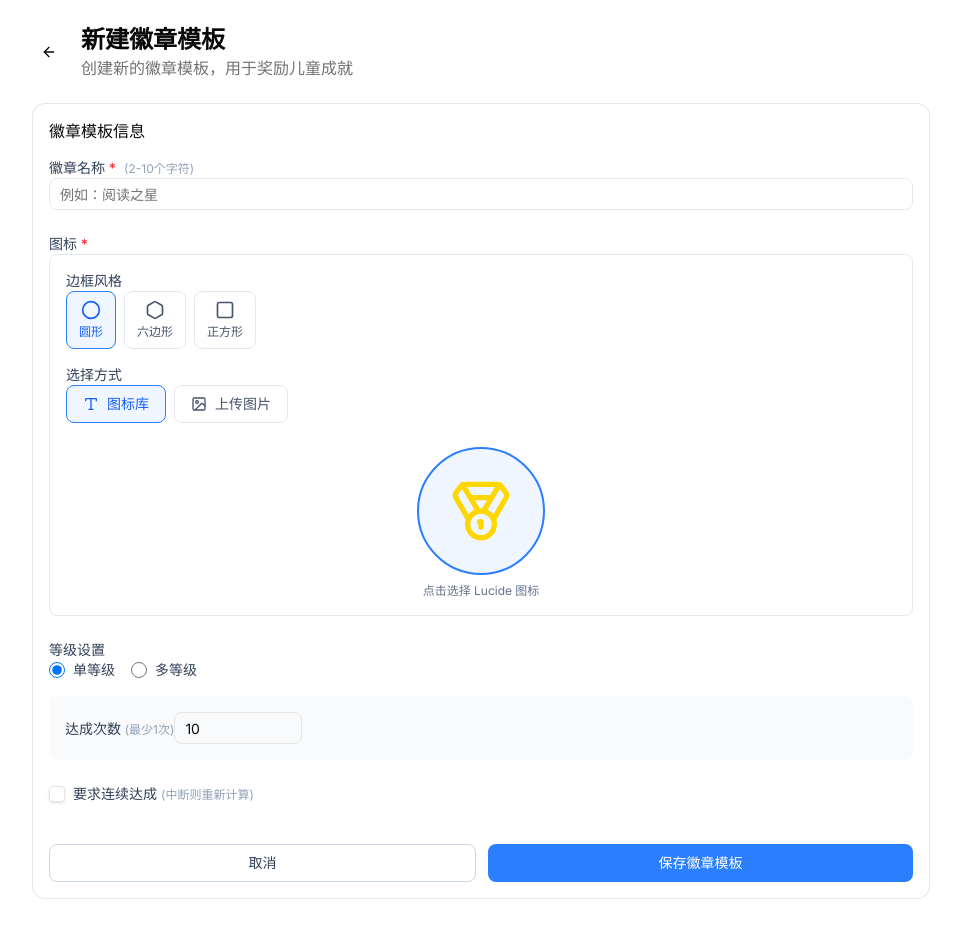
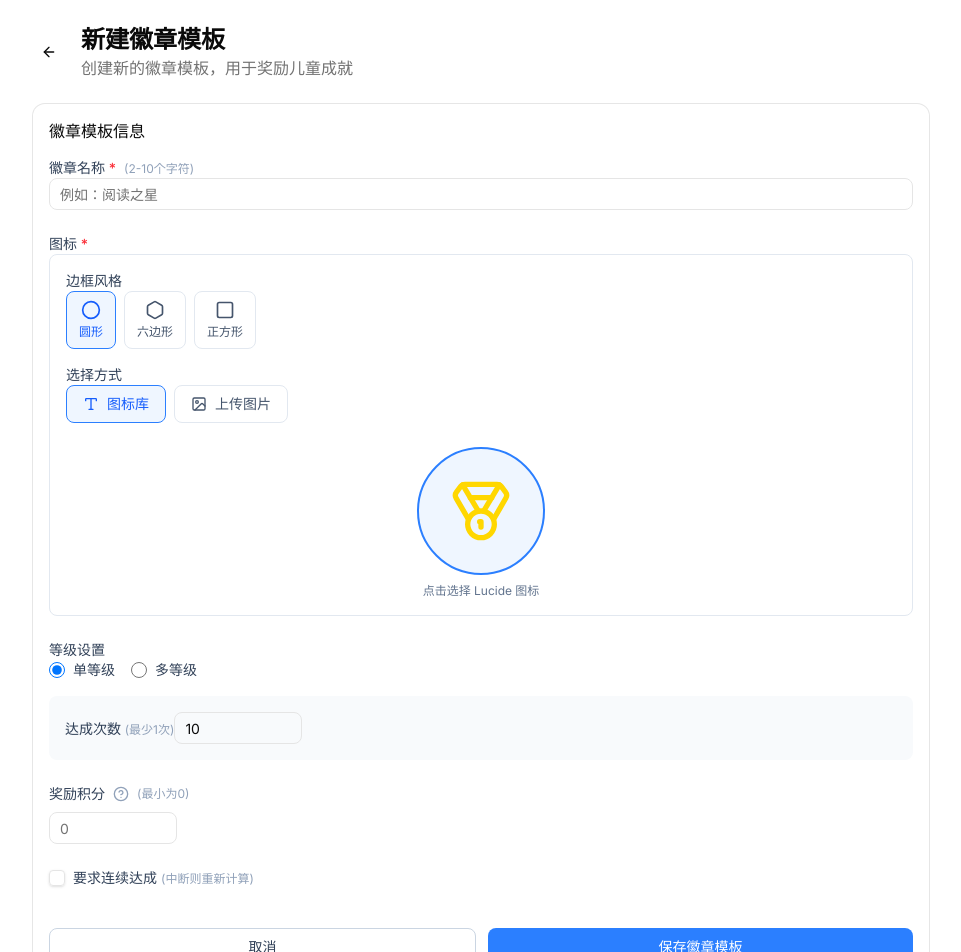
Before and after one commit to maicss/bmad-test2, a Next.js app: page /admin/medal-templates/new in a window 1280 px wide. Shown: the top 952 px of the page, without its empty margins (159-1120 px from the left). Before the commit the page ends 922 px from the top, so only its background shows below. Built offline with nearby package versions, Linux system fonts and the light colour scheme.

Commit message:
feat(db): add reward_points column migration for medal_template table

```diff
--- a/app/admin/medal-templates/[id]/edit/page.tsx
+++ b/app/admin/medal-templates/[id]/edit/page.tsx
@@ -120,6 +120,7 @@ export default function EditMedalTemplatePage({ params }: { params: Promise<{ id
     levelMode: template.levelMode,
     levelCount: template.levelCount,
     thresholdCounts: template.tiers?.map(t => t.threshold) || [10],
+    rewardPoints: template.rewardPoints,
     isContinuous: template.isContinuous,
   } : undefined;
 
--- a/app/admin/medal-templates/[id]/page.tsx
+++ b/app/admin/medal-templates/[id]/page.tsx
@@ -212,6 +212,10 @@ export default function MedalTemplateDetailPage({ params }: { params: Promise<{
                 <label className="text-sm text-muted-foreground">是否连续</label>
                 <p className="font-medium">{template.isContinuous ? "是" : "否"}</p>
               </div>
+              <div>
+                <label className="text-sm text-muted-foreground">奖励积分</label>
+                <p className="font-medium">{template.rewardPoints || 0} 分</p>
+              </div>
             </div>
           </CardContent>
         </Card>
--- a/app/api/admin/medal-templates/[id]/route.ts
+++ b/app/api/admin/medal-templates/[id]/route.ts
@@ -113,6 +113,7 @@ export async function PUT(
         level_count = ?,
         tier_colors = ?,
         threshold_counts = ?,
+        reward_points = ?,
         is_continuous = ?,
         updated_at = ?
       WHERE id = ?
@@ -126,6 +127,7 @@ export async function PUT(
       body.levelMode === "multiple" ? (body.levelCount || 3) : 1,
       tierColors,
       JSON.stringify(thresholdCounts),
+      body.rewardPoints || 0,
       body.isContinuous ? 1 : 0,
       now,
       id
--- a/app/api/admin/medal-templates/route.ts
+++ b/app/api/admin/medal-templates/route.ts
@@ -91,9 +91,9 @@ export async function POST(request: NextRequest) {
     rawDb.query(`
       INSERT INTO medal_template (
         id, family_id, name, icon_type, icon_value, icon_color, border_style,
-        level_mode, level_count, tier_colors, threshold_counts, is_continuous,
+        level_mode, level_count, tier_colors, threshold_counts, reward_points, is_continuous,
         is_active, created_by, created_at, updated_at
-      ) VALUES (?, ?, ?, ?, ?, ?, ?, ?, ?, ?, ?, ?, ?, ?, ?, ?)
+      ) VALUES (?, ?, ?, ?, ?, ?, ?, ?, ?, ?, ?, ?, ?, ?, ?, ?, ?)
     `).run(
       id,
       null, // 系统级模板，family_id 为 NULL
@@ -106,6 +106,7 @@ export async function POST(request: NextRequest) {
       body.levelMode === "multiple" ? (body.levelCount || 3) : 1,
       tierColors,
       JSON.stringify(thresholdCounts),
+      body.rewardPoints || 0,
       body.isContinuous ? 1 : 0,
       1, // is_active
       session.user.id,
@@ -169,6 +170,7 @@ export async function GET(request: NextRequest) {
         border_style as borderStyle,
         level_mode as levelMode,
         level_count as levelCount,
+        reward_points as rewardPoints,
         is_active as isActive
       FROM medal_template
       ORDER BY created_at DESC
@@ -181,6 +183,7 @@ export async function GET(request: NextRequest) {
       borderStyle: "circle" | "hexagon" | "square";
       levelMode: "single" | "multiple";
       levelCount: number;
+      rewardPoints: number;
       isActive: number;
     }>;
 
@@ -196,6 +199,7 @@ export async function GET(request: NextRequest) {
       borderStyle: t.borderStyle,
       levelMode: t.levelMode,
       levelCount: t.levelCount,
+      rewardPoints: t.rewardPoints,
       isActive: Boolean(t.isActive),
     }));
 
--- a/components/medal-template-form.tsx
+++ b/components/medal-template-form.tsx
@@ -28,6 +28,12 @@ import {
   SelectTrigger,
   SelectValue,
 } from "./ui/select"
+import {
+  Tooltip,
+  TooltipContent,
+  TooltipProvider,
+  TooltipTrigger,
+} from "./ui/tooltip"
 import type {
   MedalIconValue,
   MedalBorderStyle,
@@ -38,7 +44,7 @@ import type {
 } from "@/types/medal"
 import { MedalTierColorSchemes } from "@/types/medal"
 import { ErrorCodes } from "@/lib/constant"
-import { AlertCircle, Check } from "lucide-react"
+import { AlertCircle, Check, HelpCircle } from "lucide-react"
 
 // ============================================================
 // 类型定义
@@ -254,6 +260,9 @@ export function MedalTemplateForm({
   const [thresholdCounts, setThresholdCounts] = React.useState<number[]>(
     initialData?.thresholdCounts || [10]
   )
+  const [rewardPoints, setRewardPoints] = React.useState<number>(
+    initialData?.rewardPoints || 0
+  )
   const [isContinuous, setIsContinuous] = React.useState(
     initialData?.isContinuous || false
   )
@@ -315,6 +324,7 @@ export function MedalTemplateForm({
       thresholdCounts: levelMode === "single"
         ? [thresholdCounts[0] || 10]
         : thresholdCounts.slice(0, levelCount),
+      rewardPoints: rewardPoints || 0,
       isContinuous,
     }
 
@@ -556,6 +566,36 @@ export function MedalTemplateForm({
         )}
       </div>
 
+      {/* 奖励积分 */}
+      <div className="space-y-2">
+        <label className="text-sm font-medium text-slate-700 flex items-center gap-2">
+          奖励积分
+          <TooltipProvider>
+            <Tooltip>
+              <TooltipTrigger asChild>
+                <HelpCircle className="h-4 w-4 text-slate-400 cursor-help" />
+              </TooltipTrigger>
+              <TooltipContent side="right">
+                <p>单等级奖励一次，多等级每得到一次奖励一次</p>
+              </TooltipContent>
+            </Tooltip>
+          </TooltipProvider>
+          <span className="text-xs font-normal text-slate-400">(最小为0)</span>
+        </label>
+        <Input
+          type="number"
+          min={0}
+          value={rewardPoints || ""}
+          onChange={(e) => {
+            const val = parseInt(e.target.value, 10)
+            setRewardPoints(isNaN(val) ? 0 : Math.max(0, val))
+          }}
+          disabled={isLoading}
+          className="w-32"
+          placeholder="0"
+        />
+      </div>
+
       {/* 是否连续 */}
       <div className="flex items-center gap-2">
         <Checkbox
--- /dev/null
+++ b/components/ui/tooltip.tsx
@@ -0,0 +1,31 @@
+"use client"
+
+import * as React from "react"
+import * as TooltipPrimitive from "@radix-ui/react-tooltip"
+import { cn } from "@/lib/utils"
+
+const TooltipProvider = TooltipPrimitive.Provider
+
+const Tooltip = TooltipPrimitive.Root
+
+const TooltipTrigger = TooltipPrimitive.Trigger
+
+const TooltipContent = React.forwardRef<
+  React.ElementRef<typeof TooltipPrimitive.Content>,
+  React.ComponentPropsWithoutRef<typeof TooltipPrimitive.Content>
+>(({ className, sideOffset = 4, ...props }, ref) => (
+  <TooltipPrimitive.Portal>
+    <TooltipPrimitive.Content
+      ref={ref}
+      sideOffset={sideOffset}
+      className={cn(
+        "z-50 overflow-hidden rounded-md bg-popover px-3 py-1.5 text-sm text-popover-foreground shadow-md animate-in fade-in-0 zoom-in-95 data-[state=closed]:animate-out data-[state=closed]:fade-out-0 data-[state=closed]:zoom-out-95 data-[side=bottom]:slide-in-from-top-2 data-[side=left]:slide-in-from-right-2 data-[side=right]:slide-in-from-left-2 data-[side=top]:slide-in-from-bottom-2",
+        className
+      )}
+      {...props}
+    />
+  </TooltipPrimitive.Portal>
+))
+TooltipContent.displayName = TooltipPrimitive.Content.displayName
+
+export { Tooltip, TooltipTrigger, TooltipContent, TooltipProvider }
--- a/lib/db/schema.ts
+++ b/lib/db/schema.ts
@@ -460,6 +460,7 @@ export const medalTemplates = sqliteTable("medal_template", {
   levelCount: integer("level_count").notNull().default(1), // 等级数量（1-5）
   tierColors: text("tier_colors"), // 多等级时的色系JSON数组
   thresholdCounts: text("threshold_counts").notNull(), // 各等级所需次数JSON数组
+  rewardPoints: real("reward_points").notNull().default(0), // 获得徽章时奖励的积分
   isContinuous: integer("is_continuous", { mode: "boolean" }).notNull().default(false), // 是否要求连续
   isActive: integer("is_active", { mode: "boolean" }).notNull().default(true),
   createdBy: text("created_by")
--- a/types/medal.ts
+++ b/types/medal.ts
@@ -103,6 +103,7 @@ export interface MedalTemplateDB {
   levelCount: number;
   tierColors: string | null; // JSON字符串
   thresholdCounts: string; // JSON字符串
+  rewardPoints: number; // 奖励积分
   isContinuous: boolean;
   isActive: boolean;
   createdBy: string;
@@ -125,6 +126,7 @@ export interface NewMedalTemplateDB {
   levelCount: number;
   tierColors?: string;
   thresholdCounts: string;
+  rewardPoints?: number;
   isContinuous: boolean;
   isActive?: boolean;
   createdBy: string;
@@ -147,6 +149,7 @@ export interface CreateMedalTemplateRequest {
   levelCount?: number; // 多等级时有效，默认3
   tierColorScheme?: MedalTierColorScheme; // 多等级时有效
   thresholdCounts: number[]; // 各等级所需次数
+  rewardPoints: number; // 奖励积分
   isContinuous: boolean;
 }
 
@@ -161,6 +164,7 @@ export interface UpdateMedalTemplateRequest {
   levelCount?: number;
   tierColorScheme?: MedalTierColorScheme;
   thresholdCounts?: number[];
+  rewardPoints?: number;
   isContinuous?: boolean;
   isActive?: boolean;
 }
@@ -177,6 +181,7 @@ export interface MedalTemplateResponse {
   levelMode: MedalLevelMode;
   levelCount: number;
   tiers: MedalTierConfig[];
+  rewardPoints: number;
   isContinuous: boolean;
   isActive: boolean;
   createdBy: string;
```
Also changed, not shown: 2 other files (tests, documents, lock files or other folders).
